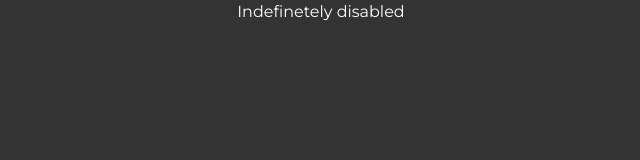
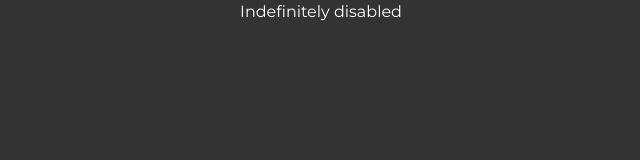
Before and after one commit to wildbeluga/moonsamaranking, a plain HTML site: page index.html in a window 1280 px wide. Shown: the full height of the page, 319-959 px from the left. Drawn offline with nearby package versions, Linux system fonts and the light colour scheme.

Commit message:
Update index.html

```diff
--- a/index.html
+++ b/index.html
@@ -1 +1 @@
-<html><head><title>Moonsama Ranking</title><link rel="stylesheet" href="styles.css"><link rel="stylesheet" href="https://cdn.jsdelivr.net/npm/bulma@0.9.3/css/bulma.min.css"><link rel="preconnect" href="https://fonts.googleapis.com"><link rel="preconnect" href="https://fonts.gstatic.com" crossorigin><link href="https://fonts.googleapis.com/css2?family=Montserrat&display=swap" rel="stylesheet"> <script async src="https://www.googletagmanager.com/gtag/js?id=G-L4JWNWYKGY"></script> <script>window.dataLayer=window.dataLayer||[];function gtag(){dataLayer.push(arguments);}gtag('js',new Date());gtag('config','G-L4JWNWYKGY');</script> </head><body class="hero is-fullheight"><div class="container"><div class="columns"><div class="column">Indefinetely disabled</div></div></div></body></html>
+<html><head><title>Moonsama Ranking</title><link rel="stylesheet" href="styles.css"><link rel="stylesheet" href="https://cdn.jsdelivr.net/npm/bulma@0.9.3/css/bulma.min.css"><link rel="preconnect" href="https://fonts.googleapis.com"><link rel="preconnect" href="https://fonts.gstatic.com" crossorigin><link href="https://fonts.googleapis.com/css2?family=Montserrat&display=swap" rel="stylesheet"> <script async src="https://www.googletagmanager.com/gtag/js?id=G-L4JWNWYKGY"></script> <script>window.dataLayer=window.dataLayer||[];function gtag(){dataLayer.push(arguments);}gtag('js',new Date());gtag('config','G-L4JWNWYKGY');</script> </head><body class="hero is-fullheight"><div class="container"><div class="columns"><div class="column">Indefinitely disabled</div></div></div></body></html>
```
